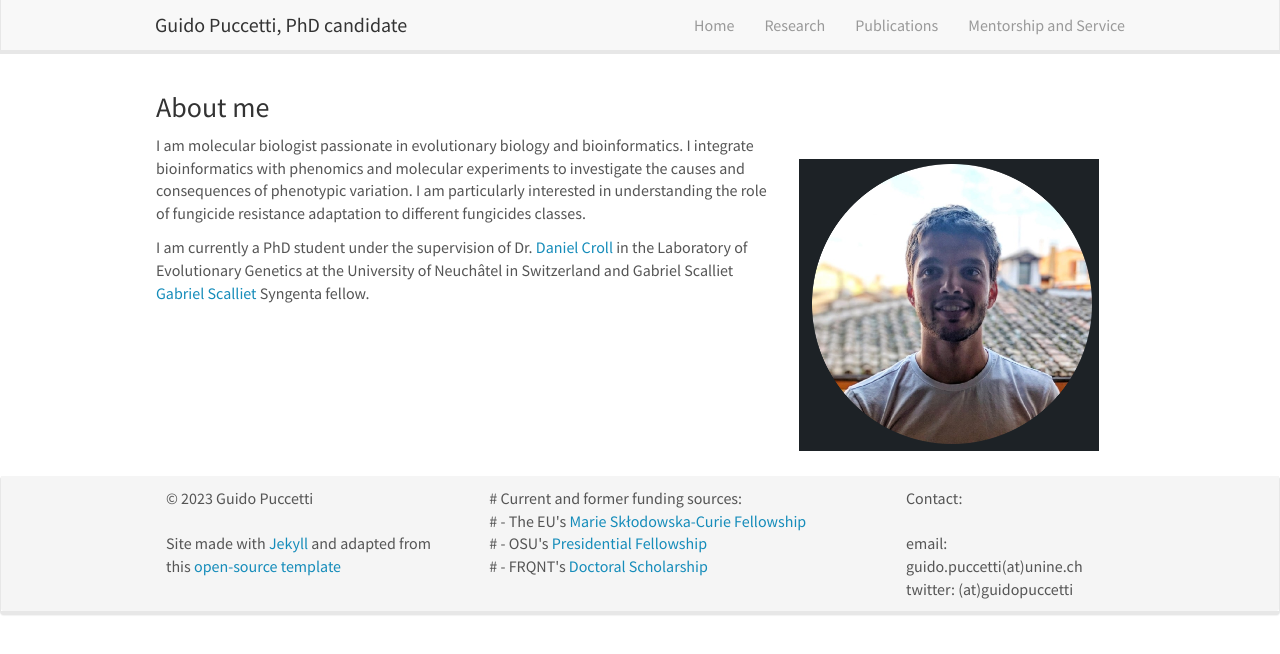
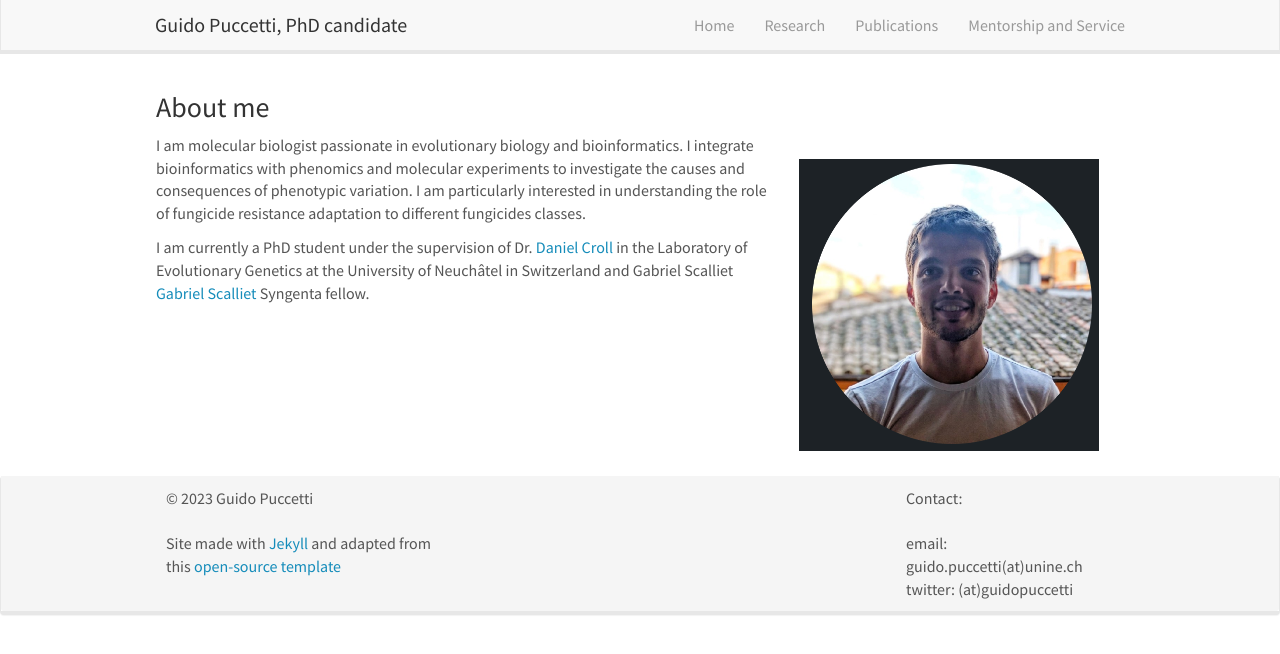
Before and after one commit to guidopuccetti/guidopuccetti.github.io, a Jekyll site: the page built from _pages/home.md, in a window 1280 px wide. Shown: the top 654 px of the page. Built offline with Jekyll 4.4.1, drawn with Linux system fonts in a browser that asks for light colours; nearby versions of some CDN libraries.

Commit message:
Update footer.html

```diff
--- a/_includes/footer.html
+++ b/_includes/footer.html
@@ -14,10 +14,7 @@
 
 		</div>
 		<div class="col-sm-5">
-		 # Current and former funding sources:<br />
-		 # - The EU's <a href="https://ec.europa.eu/research/mariecurieactions/actions/individual-fellowships_en">Marie Skłodowska-Curie Fellowship </a> <br />
-		 # - OSU's <a href="https://gradsch.osu.edu/pursuing-your-degree/graduate-fellows/presidential-fellowship">Presidential Fellowship</a> <br />
-		 # - FRQNT's <a href="http://www.frqnt.gouv.qc.ca/en/bourses-et-subventions/consulter-les-programmes-remplir-une-demande/bourse/programs-of-scholarships-of-2supndsup-and-3suprdsup-cycles-pmx5tfyt1592833344678">Doctoral Scholarship</a> <br />
+
 		</div>
 		<div class="col-sm-3">
 		  Contact:<br />
```
